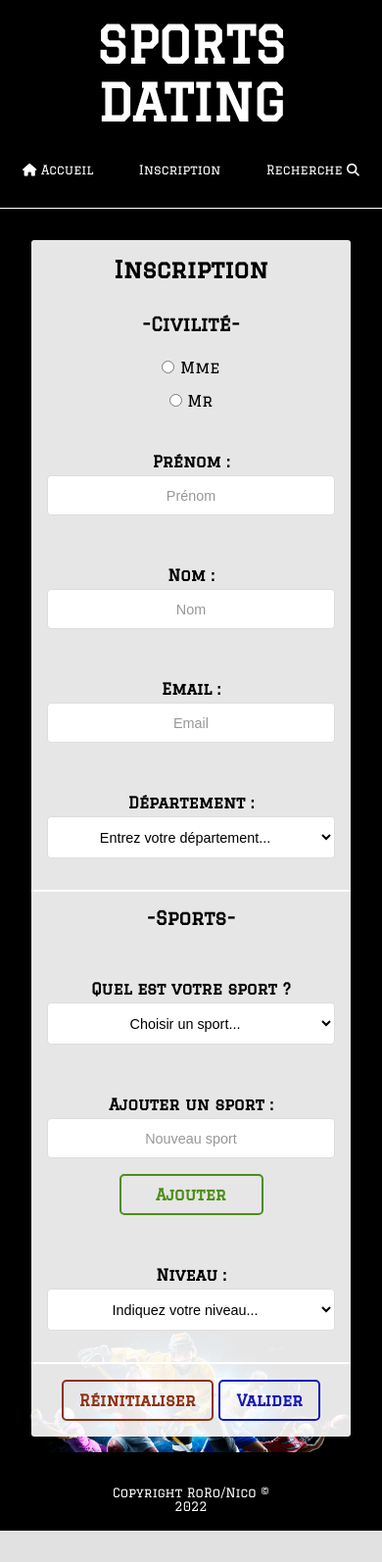
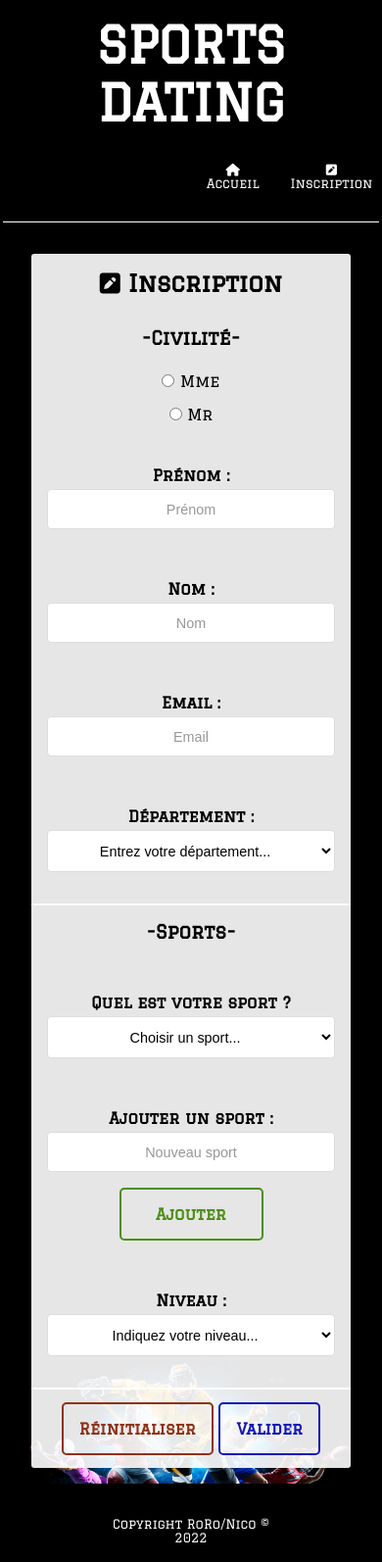
Before and after one commit to poloskanini/sportsdating, a PHP site: page /inscription.php in a window 390 px wide; the page is wider, and only the part inside the window is pictured. Shown: that part at 98% size. Before the commit the page ends 1562 px from the top of that part, so only its background shows below. Run offline with PHP 8.4, Linux system fonts and the light colour scheme; some libraries are stand-ins or nearby versions.

Commit message:
Some painting (mobile landscape not responsive, try to find better-2
(ft) Add script.js for active nav-items (don't work)

```diff
--- a/css/style.css
+++ b/css/style.css
@@ -37,6 +37,16 @@ footer {
   padding: 1rem 0 0;
 }
 
+header {
+  display: -webkit-box;
+  display: -ms-flexbox;
+  display: flex;
+  -webkit-box-orient: vertical;
+  -webkit-box-direction: normal;
+      -ms-flex-direction: column;
+          flex-direction: column;
+}
+
 footer {
   position: absolute;
   bottom: 0;
@@ -53,6 +63,7 @@ footer {
 
 header {
   font-size: clamp(1.6rem, 4vw, 3rem);
+  background-color: rgba(0, 0, 0, 0.8);
 }
 
 .header-title-link {
@@ -70,7 +81,8 @@ nav {
       -ms-flex-align: center;
           align-items: center;
   border-bottom: 1px solid white;
-  background-color: rgba(0, 0, 0, 0.8);
+  width: 80%;
+  padding: 0 12rem;
 }
 
 .nav-item {
@@ -88,6 +100,10 @@ nav {
 
 .nav-item:hover {
   color: #6d72f4;
+}
+
+.active {
+  color: yellow;
 }
 
 .page-title-active {
@@ -193,8 +209,8 @@ form {
   font-weight: bold;
   font-family: 'Graduate';
   font-size: 1rem;
-  padding: 10px 16px;
-  margin: 1rem 0;
+  padding: 1rem;
+  margin: .8rem 0;
   border-radius: 5px;
   cursor: pointer;
 }
--- a/css/style.scss
+++ b/css/style.scss
@@ -33,6 +33,11 @@ footer {
   padding: 1rem 0 0;
 }
 
+header {
+  display: flex;
+  flex-direction: column;
+}
+
 footer {
   position: absolute;
   bottom: 0;
@@ -44,6 +49,7 @@ footer {
 
 header {
   font-size: clamp(1.6rem, 4vw, 3rem);
+  background-color: rgba(0, 0, 0, 0.8);
 }
 
 .header-title-link {
@@ -56,7 +62,8 @@ nav {
   justify-content: space-around;
   align-items: center;
   border-bottom: 1px solid white;
-  background-color: rgba(0, 0, 0, 0.8);
+  width: 80%;
+  padding: 0 12rem;
 }
 
 .nav-item {
@@ -73,6 +80,10 @@ nav {
 
 .nav-item:hover {
   color: #6d72f4;
+}
+
+.active {
+  color: yellow;
 }
 
 .page-title-active {
@@ -155,8 +166,8 @@ form {
   font-weight: bold;
   font-family: 'Graduate';
   font-size: 1rem;
-  padding: 10px 16px;
-  margin: 1rem 0;
+  padding: 1rem;
+  margin: .8rem 0;
   border-radius: 5px;
   cursor: pointer;
 }
--- a/inscription.php
+++ b/inscription.php
@@ -11,16 +11,16 @@
 
   <div class="container">
     <!-- HEADER -->
-    <?php
-    include('./shared/header.php');
-    include('./shared/navbar.php');
-    ?>
+    <?php include('./shared/header.php'); ?>
 
     <div class="wrapper">
 
       <form class="inscription-form form" action="inscription.php" method="POST">
         <!-- Page title -->
-        <h2 class="page-title-active">Inscription</h2>
+        <h2 class="page-title-active">
+          <i class="fa fa-pencil-square" aria-hidden="true"></i>
+          Inscription
+        </h2>
 
         <!-- Form Fields Inscription -->
         <div class="form-fields">
--- a/shared/header.php
+++ b/shared/header.php
@@ -2,4 +2,7 @@
   <a class="header-title-link" href="index.php">
     <h1 class="header-title">SPORTS DATING</h1>
   </a>
+  <?php
+  include('shared/navbar.php');
+  ?>
 </header>
--- a/shared/navbar.php
+++ b/shared/navbar.php
@@ -1,13 +1,21 @@
 <nav>
+
   <a class="nav-link" href="index.php">
-    <p class="nav-item"><i class="fa-solid fa-house"></i> Accueil</p>
+    <p class="nav-item">
+      <i class="fa-solid fa-house"></i>
+      Accueil
+    </p>
   </a>
   <a class="nav-link" href="inscription.php">
-    <p class="nav-item">Inscription</p>
+    <p class="nav-item">
+      <i class="fa fa-pencil-square" aria-hidden="true"></i>
+      Inscription
+    </p>
   </a>
   <a class="nav-link" href="search.php">
-    <p class="nav-item">Recherche
-    <i class="search-icon fa fa-search text-lg text-white cursor-pointer p-4 rounded-md font-medium transition duration-300 ease-in-out"></i>
-  </p>
+    <p class="nav-item">
+      <i class="search-icon fa fa-search text-lg text-white cursor-pointer p-4 rounded-md font-medium transition duration-300 ease-in-out"></i>
+      Recherche
+    </p>
   </a>
 </nav>
```
Also changed, not shown: index.php (+2 -5 lines), script.js (added, +8 -0 lines), search.php (+3 -5 lines), README.md (added), 1 other file.
